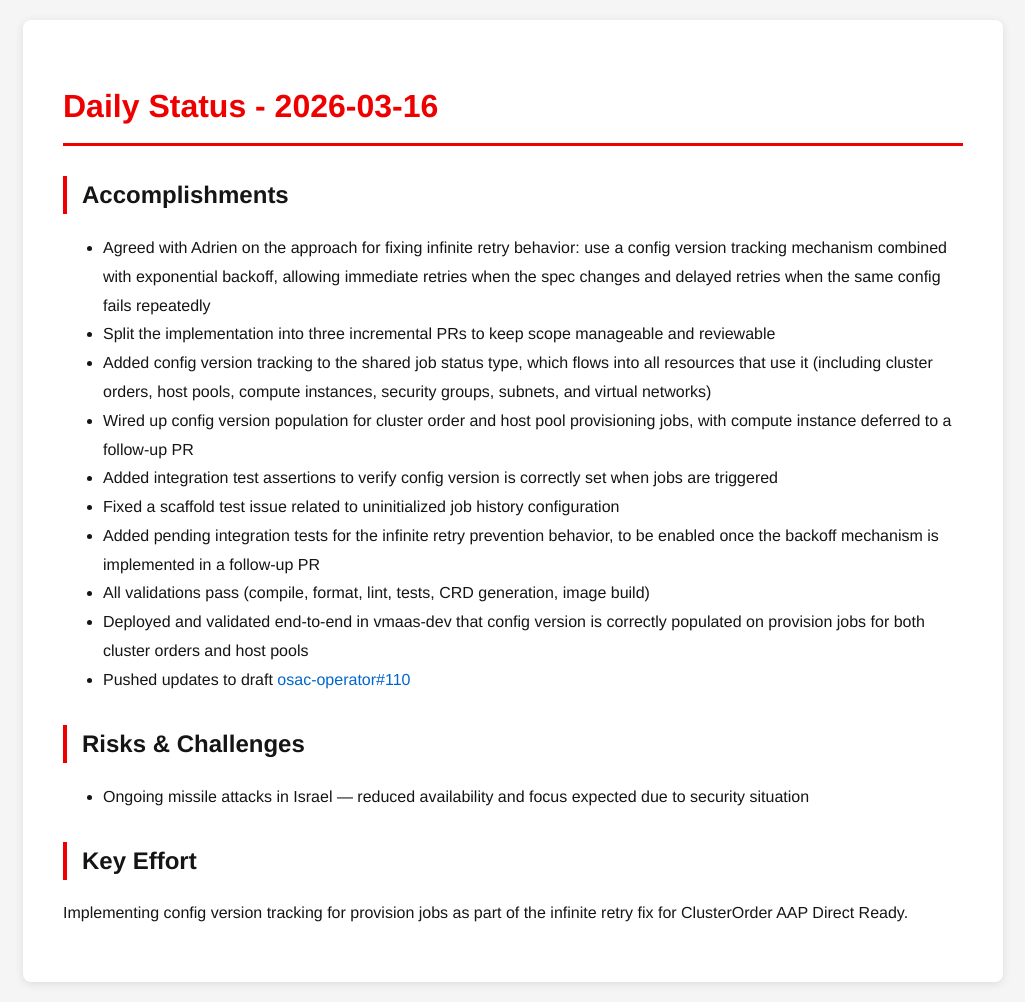
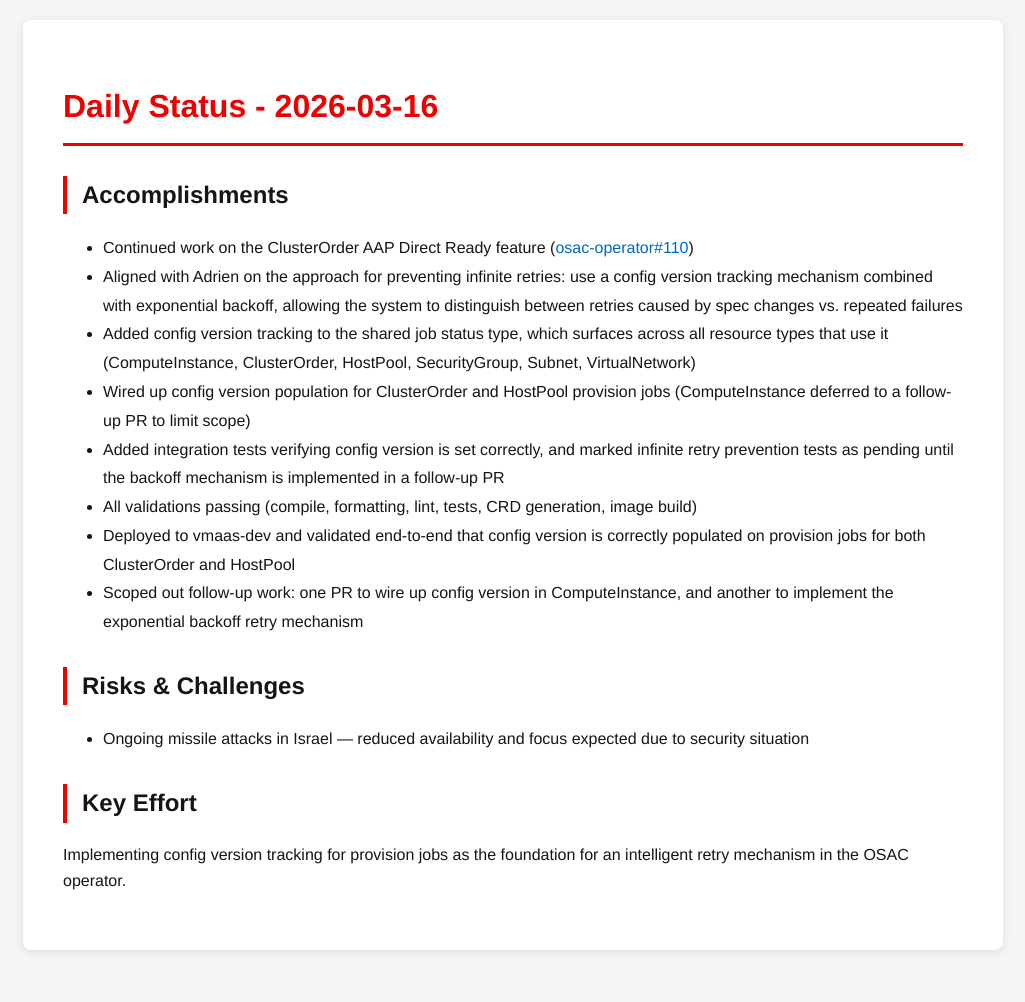
Before and after one commit to tzvatot/daily-status, a Jekyll site: the page built from 2026-03-16.md, in a window 1280 px wide. Shown: the whole page, without its empty margins (127-1152 px from the left). Built offline with Jekyll 4.4.1, drawn with Linux system fonts in a browser that asks for light colours; after the commit the page ends 970 px from its top, so only the background shows below that.

Commit message:
Daily status update - 2026-03-16

```diff
--- a/2026-03-16.md
+++ b/2026-03-16.md
@@ -7,19 +7,17 @@ date: 2026-03-16
 # Daily Status - 2026-03-16
 
 ## Accomplishments
-- Agreed with Adrien on the approach for fixing infinite retry behavior: use a config version tracking mechanism combined with exponential backoff, allowing immediate retries when the spec changes and delayed retries when the same config fails repeatedly
-- Split the implementation into three incremental PRs to keep scope manageable and reviewable
-- Added config version tracking to the shared job status type, which flows into all resources that use it (including cluster orders, host pools, compute instances, security groups, subnets, and virtual networks)
-- Wired up config version population for cluster order and host pool provisioning jobs, with compute instance deferred to a follow-up PR
-- Added integration test assertions to verify config version is correctly set when jobs are triggered
-- Fixed a scaffold test issue related to uninitialized job history configuration
-- Added pending integration tests for the infinite retry prevention behavior, to be enabled once the backoff mechanism is implemented in a follow-up PR
-- All validations pass (compile, format, lint, tests, CRD generation, image build)
-- Deployed and validated end-to-end in vmaas-dev that config version is correctly populated on provision jobs for both cluster orders and host pools
-- Pushed updates to draft [osac-operator#110](https://github.com/osac-project/osac-operator/pull/110)
+- Continued work on the ClusterOrder AAP Direct Ready feature ([osac-operator#110](https://github.com/osac-project/osac-operator/pull/110))
+- Aligned with Adrien on the approach for preventing infinite retries: use a config version tracking mechanism combined with exponential backoff, allowing the system to distinguish between retries caused by spec changes vs. repeated failures
+- Added config version tracking to the shared job status type, which surfaces across all resource types that use it (ComputeInstance, ClusterOrder, HostPool, SecurityGroup, Subnet, VirtualNetwork)
+- Wired up config version population for ClusterOrder and HostPool provision jobs (ComputeInstance deferred to a follow-up PR to limit scope)
+- Added integration tests verifying config version is set correctly, and marked infinite retry prevention tests as pending until the backoff mechanism is implemented in a follow-up PR
+- All validations passing (compile, formatting, lint, tests, CRD generation, image build)
+- Deployed to vmaas-dev and validated end-to-end that config version is correctly populated on provision jobs for both ClusterOrder and HostPool
+- Scoped out follow-up work: one PR to wire up config version in ComputeInstance, and another to implement the exponential backoff retry mechanism
 
 ## Risks & Challenges
 - Ongoing missile attacks in Israel — reduced availability and focus expected due to security situation
 
 ## Key Effort
-Implementing config version tracking for provision jobs as part of the infinite retry fix for ClusterOrder AAP Direct Ready.
+Implementing config version tracking for provision jobs as the foundation for an intelligent retry mechanism in the OSAC operator.
```
